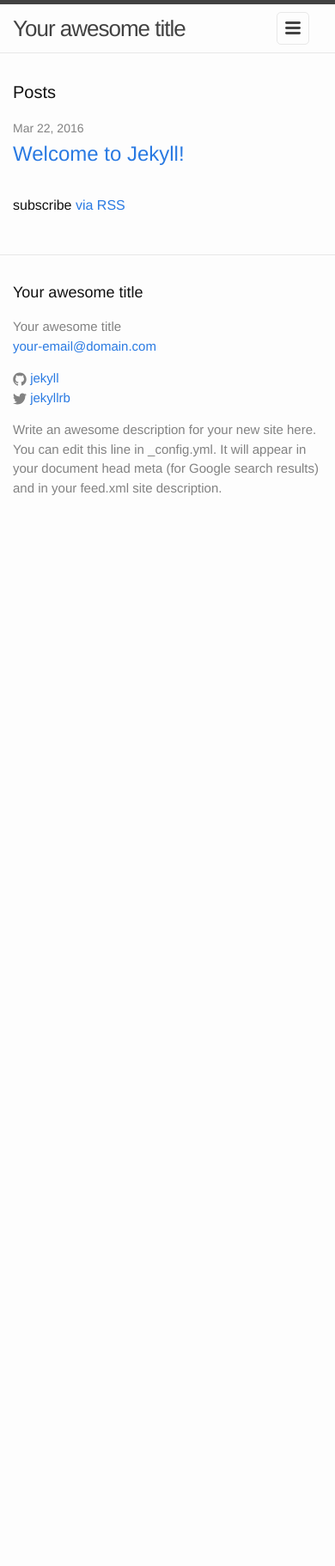
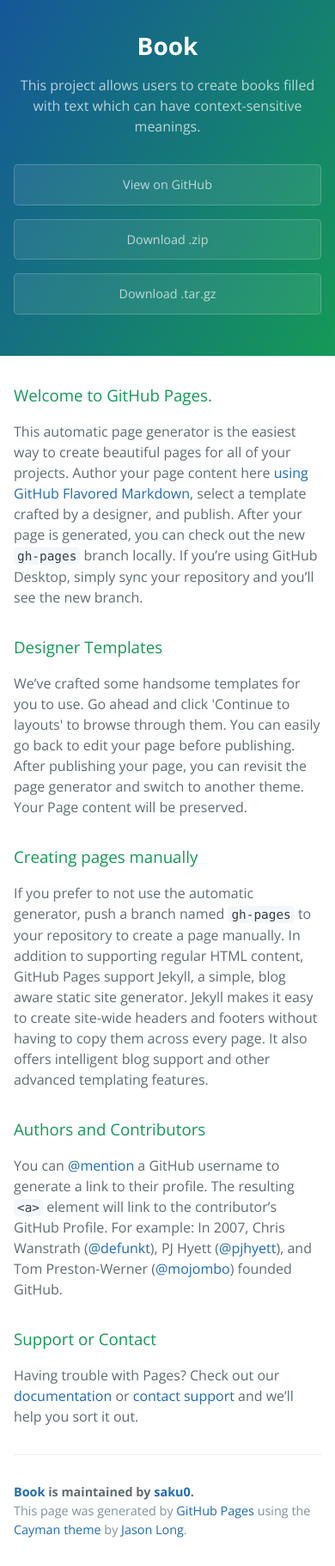
Before and after one commit to saku0/book, a Jekyll site: the page index.html, which Jekyll copies as it is, in a window 390 px wide. Shown: the whole page at 86% size. Built offline with Jekyll 4.4.1, drawn with Linux system fonts in a browser that asks for light colours; before the commit the page ends 900 px from its top, so only the background shows below that.

Commit message:
Create gh-pages branch via GitHub

```diff
--- a/index.html
+++ b/index.html
@@ -1,23 +1,57 @@
----
-layout: default
----
+<!DOCTYPE html>
+<html lang="en-us">
+  <head>
+    <meta charset="UTF-8">
+    <title>Book by saku0</title>
+    <meta name="viewport" content="width=device-width, initial-scale=1">
+    <link rel="stylesheet" type="text/css" href="stylesheets/normalize.css" media="screen">
+    <link href='https://fonts.googleapis.com/css?family=Open+Sans:400,700' rel='stylesheet' type='text/css'>
+    <link rel="stylesheet" type="text/css" href="stylesheets/stylesheet.css" media="screen">
+    <link rel="stylesheet" type="text/css" href="stylesheets/github-light.css" media="screen">
+  </head>
+  <body>
+    <section class="page-header">
+      <h1 class="project-name">Book</h1>
+      <h2 class="project-tagline">This project allows users to create books filled with text which can have context-sensitive meanings.</h2>
+      <a href="https://github.com/saku0/book" class="btn">View on GitHub</a>
+      <a href="https://github.com/saku0/book/zipball/master" class="btn">Download .zip</a>
+      <a href="https://github.com/saku0/book/tarball/master" class="btn">Download .tar.gz</a>
+    </section>
 
-<div class="home">
+    <section class="main-content">
+      <h3>
+<a id="welcome-to-github-pages" class="anchor" href="#welcome-to-github-pages" aria-hidden="true"><span aria-hidden="true" class="octicon octicon-link"></span></a>Welcome to GitHub Pages.</h3>
 
-  <h1 class="page-heading">Posts</h1>
+<p>This automatic page generator is the easiest way to create beautiful pages for all of your projects. Author your page content here <a href="https://guides.github.com/features/mastering-markdown/">using GitHub Flavored Markdown</a>, select a template crafted by a designer, and publish. After your page is generated, you can check out the new <code>gh-pages</code> branch locally. If you’re using GitHub Desktop, simply sync your repository and you’ll see the new branch.</p>
 
-  <ul class="post-list">
-    {% for post in site.posts %}
-      <li>
-        <span class="post-meta">{{ post.date | date: "%b %-d, %Y" }}</span>
+<h3>
+<a id="designer-templates" class="anchor" href="#designer-templates" aria-hidden="true"><span aria-hidden="true" class="octicon octicon-link"></span></a>Designer Templates</h3>
 
-        <h2>
-          <a class="post-link" href="{{ post.url | prepend: site.baseurl }}">{{ post.title }}</a>
-        </h2>
-      </li>
-    {% endfor %}
-  </ul>
+<p>We’ve crafted some handsome templates for you to use. Go ahead and click 'Continue to layouts' to browse through them. You can easily go back to edit your page before publishing. After publishing your page, you can revisit the page generator and switch to another theme. Your Page content will be preserved.</p>
 
-  <p class="rss-subscribe">subscribe <a href="{{ "/feed.xml" | prepend: site.baseurl }}">via RSS</a></p>
+<h3>
+<a id="creating-pages-manually" class="anchor" href="#creating-pages-manually" aria-hidden="true"><span aria-hidden="true" class="octicon octicon-link"></span></a>Creating pages manually</h3>
 
-</div>
+<p>If you prefer to not use the automatic generator, push a branch named <code>gh-pages</code> to your repository to create a page manually. In addition to supporting regular HTML content, GitHub Pages support Jekyll, a simple, blog aware static site generator. Jekyll makes it easy to create site-wide headers and footers without having to copy them across every page. It also offers intelligent blog support and other advanced templating features.</p>
+
+<h3>
+<a id="authors-and-contributors" class="anchor" href="#authors-and-contributors" aria-hidden="true"><span aria-hidden="true" class="octicon octicon-link"></span></a>Authors and Contributors</h3>
+
+<p>You can <a href="https://help.github.com/articles/basic-writing-and-formatting-syntax/#mentioning-users-and-teams" class="user-mention">@mention</a> a GitHub username to generate a link to their profile. The resulting <code>&lt;a&gt;</code> element will link to the contributor’s GitHub Profile. For example: In 2007, Chris Wanstrath (<a href="https://github.com/defunkt" class="user-mention">@defunkt</a>), PJ Hyett (<a href="https://github.com/pjhyett" class="user-mention">@pjhyett</a>), and Tom Preston-Werner (<a href="https://github.com/mojombo" class="user-mention">@mojombo</a>) founded GitHub.</p>
+
+<h3>
+<a id="support-or-contact" class="anchor" href="#support-or-contact" aria-hidden="true"><span aria-hidden="true" class="octicon octicon-link"></span></a>Support or Contact</h3>
+
+<p>Having trouble with Pages? Check out our <a href="https://help.github.com/pages">documentation</a> or <a href="https://github.com/contact">contact support</a> and we’ll help you sort it out.</p>
+
+      <footer class="site-footer">
+        <span class="site-footer-owner"><a href="https://github.com/saku0/book">Book</a> is maintained by <a href="https://github.com/saku0">saku0</a>.</span>
+
+        <span class="site-footer-credits">This page was generated by <a href="https://pages.github.com">GitHub Pages</a> using the <a href="https://github.com/jasonlong/cayman-theme">Cayman theme</a> by <a href="https://twitter.com/jasonlong">Jason Long</a>.</span>
+      </footer>
+
+    </section>
+
+
+  </body>
+</html>
--- /dev/null
+++ b/stylesheets/github-light.css
@@ -0,0 +1,115 @@
+/*
+   Copyright 2014 GitHub Inc.
+
+   Licensed under the Apache License, Version 2.0 (the "License");
+   you may not use this file except in compliance with the License.
+   You may obtain a copy of the License at
+
+       http://www.apache.org/licenses/LICENSE-2.0
+
+   Unless required by applicable law or agreed to in writing, software
+   distributed under the License is distributed on an "AS IS" BASIS,
+   WITHOUT WARRANTIES OR CONDITIONS OF ANY KIND, either express or implied.
+   See the License for the specific language governing permissions and
+   limitations under the License.
+
+*/
+
+.pl-c /* comment */ {
+  color: #969896;
+}
+
+.pl-c1      /* constant, markup.raw, meta.diff.header, meta.module-reference, meta.property-name, support, support.constant, support.variable, variable.other.constant */,
+.pl-s .pl-v /* string variable */ {
+  color: #0086b3;
+}
+
+.pl-e  /* entity */,
+.pl-en /* entity.name */ {
+  color: #795da3;
+}
+
+.pl-s .pl-s1 /* string source */,
+.pl-smi      /* storage.modifier.import, storage.modifier.package, storage.type.java, variable.other, variable.parameter.function */ {
+  color: #333;
+}
+
+.pl-ent /* entity.name.tag */ {
+  color: #63a35c;
+}
+
+.pl-k /* keyword, storage, storage.type */ {
+  color: #a71d5d;
+}
+
+.pl-pds              /* punctuation.definition.string, string.regexp.character-class */,
+.pl-s                /* string */,
+.pl-s .pl-pse .pl-s1 /* string punctuation.section.embedded source */,
+.pl-sr               /* string.regexp */,
+.pl-sr .pl-cce       /* string.regexp constant.character.escape */,
+.pl-sr .pl-sra       /* string.regexp string.regexp.arbitrary-repitition */,
+.pl-sr .pl-sre       /* string.regexp source.ruby.embedded */ {
+  color: #183691;
+}
+
+.pl-v /* variable */ {
+  color: #ed6a43;
+}
+
+.pl-id /* invalid.deprecated */ {
+  color: #b52a1d;
+}
+
+.pl-ii /* invalid.illegal */ {
+  background-color: #b52a1d;
+  color: #f8f8f8;
+}
+
+.pl-sr .pl-cce /* string.regexp constant.character.escape */ {
+  color: #63a35c;
+  font-weight: bold;
+}
+
+.pl-ml /* markup.list */ {
+  color: #693a17;
+}
+
+.pl-mh        /* markup.heading */,
+.pl-mh .pl-en /* markup.heading entity.name */,
+.pl-ms        /* meta.separator */ {
+  color: #1d3e81;
+  font-weight: bold;
+}
+
+.pl-mq /* markup.quote */ {
+  color: #008080;
+}
+
+.pl-mi /* markup.italic */ {
+  color: #333;
+  font-style: italic;
+}
+
+.pl-mb /* markup.bold */ {
+  color: #333;
+  font-weight: bold;
+}
+
+.pl-md /* markup.deleted, meta.diff.header.from-file */ {
+  background-color: #ffecec;
+  color: #bd2c00;
+}
+
+.pl-mi1 /* markup.inserted, meta.diff.header.to-file */ {
+  background-color: #eaffea;
+  color: #55a532;
+}
+
+.pl-mdr /* meta.diff.range */ {
+  color: #795da3;
+  font-weight: bold;
+}
+
+.pl-mo /* meta.output */ {
+  color: #1d3e81;
+}
--- /dev/null
+++ b/stylesheets/stylesheet.css
@@ -0,0 +1,245 @@
+* {
+  box-sizing: border-box; }
+
+body {
+  padding: 0;
+  margin: 0;
+  font-family: "Open Sans", "Helvetica Neue", Helvetica, Arial, sans-serif;
+  font-size: 16px;
+  line-height: 1.5;
+  color: #606c71; }
+
+a {
+  color: #1e6bb8;
+  text-decoration: none; }
+  a:hover {
+    text-decoration: underline; }
+
+.btn {
+  display: inline-block;
+  margin-bottom: 1rem;
+  color: rgba(255, 255, 255, 0.7);
+  background-color: rgba(255, 255, 255, 0.08);
+  border-color: rgba(255, 255, 255, 0.2);
+  border-style: solid;
+  border-width: 1px;
+  border-radius: 0.3rem;
+  transition: color 0.2s, background-color 0.2s, border-color 0.2s; }
+  .btn + .btn {
+    margin-left: 1rem; }
+
+.btn:hover {
+  color: rgba(255, 255, 255, 0.8);
+  text-decoration: none;
+  background-color: rgba(255, 255, 255, 0.2);
+  border-color: rgba(255, 255, 255, 0.3); }
+
+@media screen and (min-width: 64em) {
+  .btn {
+    padding: 0.75rem 1rem; } }
+
+@media screen and (min-width: 42em) and (max-width: 64em) {
+  .btn {
+    padding: 0.6rem 0.9rem;
+    font-size: 0.9rem; } }
+
+@media screen and (max-width: 42em) {
+  .btn {
+    display: block;
+    width: 100%;
+    padding: 0.75rem;
+    font-size: 0.9rem; }
+    .btn + .btn {
+      margin-top: 1rem;
+      margin-left: 0; } }
+
+.page-header {
+  color: #fff;
+  text-align: center;
+  background-color: #159957;
+  background-image: linear-gradient(120deg, #155799, #159957); }
+
+@media screen and (min-width: 64em) {
+  .page-header {
+    padding: 5rem 6rem; } }
+
+@media screen and (min-width: 42em) and (max-width: 64em) {
+  .page-header {
+    padding: 3rem 4rem; } }
+
+@media screen and (max-width: 42em) {
+  .page-header {
+    padding: 2rem 1rem; } }
+
+.project-name {
+  margin-top: 0;
+  margin-bottom: 0.1rem; }
+
+@media screen and (min-width: 64em) {
+  .project-name {
+    font-size: 3.25rem; } }
+
+@media screen and (min-width: 42em) and (max-width: 64em) {
+  .project-name {
+    font-size: 2.25rem; } }
+
+@media screen and (max-width: 42em) {
+  .project-name {
+    font-size: 1.75rem; } }
+
+.project-tagline {
+  margin-bottom: 2rem;
+  font-weight: normal;
+  opacity: 0.7; }
+
+@media screen and (min-width: 64em) {
+  .project-tagline {
+    font-size: 1.25rem; } }
+
+@media screen and (min-width: 42em) and (max-width: 64em) {
+  .project-tagline {
+    font-size: 1.15rem; } }
+
+@media screen and (max-width: 42em) {
+  .project-tagline {
+    font-size: 1rem; } }
+
+.main-content :first-child {
+  margin-top: 0; }
+.main-content img {
+  max-width: 100%; }
+.main-content h1, .main-content h2, .main-content h3, .main-content h4, .main-content h5, .main-content h6 {
+  margin-top: 2rem;
+  margin-bottom: 1rem;
+  font-weight: normal;
+  color: #159957; }
+.main-content p {
+  margin-bottom: 1em; }
+.main-content code {
+  padding: 2px 4px;
+  font-family: Consolas, "Liberation Mono", Menlo, Courier, monospace;
+  font-size: 0.9rem;
+  color: #383e41;
+  background-color: #f3f6fa;
+  border-radius: 0.3rem; }
+.main-content pre {
+  padding: 0.8rem;
+  margin-top: 0;
+  margin-bottom: 1rem;
+  font: 1rem Consolas, "Liberation Mono", Menlo, Courier, monospace;
+  color: #567482;
+  word-wrap: normal;
+  background-color: #f3f6fa;
+  border: solid 1px #dce6f0;
+  border-radius: 0.3rem; }
+  .main-content pre > code {
+    padding: 0;
+    margin: 0;
+    font-size: 0.9rem;
+    color: #567482;
+    word-break: normal;
+    white-space: pre;
+    background: transparent;
+    border: 0; }
+.main-content .highlight {
+  margin-bottom: 1rem; }
+  .main-content .highlight pre {
+    margin-bottom: 0;
+    word-break: normal; }
+.main-content .highlight pre, .main-content pre {
+  padding: 0.8rem;
+  overflow: auto;
+  font-size: 0.9rem;
+  line-height: 1.45;
+  border-radius: 0.3rem; }
+.main-content pre code, .main-content pre tt {
+  display: inline;
+  max-width: initial;
+  padding: 0;
+  margin: 0;
+  overflow: initial;
+  line-height: inherit;
+  word-wrap: normal;
+  background-color: transparent;
+  border: 0; }
+  .main-content pre code:before, .main-content pre code:after, .main-content pre tt:before, .main-content pre tt:after {
+    content: normal; }
+.main-content ul, .main-content ol {
+  margin-top: 0; }
+.main-content blockquote {
+  padding: 0 1rem;
+  margin-left: 0;
+  color: #819198;
+  border-left: 0.3rem solid #dce6f0; }
+  .main-content blockquote > :first-child {
+    margin-top: 0; }
+  .main-content blockquote > :last-child {
+    margin-bottom: 0; }
+.main-content table {
+  display: block;
+  width: 100%;
+  overflow: auto;
+  word-break: normal;
+  word-break: keep-all; }
+  .main-content table th {
+    font-weight: bold; }
+  .main-content table th, .main-content table td {
+    padding: 0.5rem 1rem;
+    border: 1px solid #e9ebec; }
+.main-content dl {
+  padding: 0; }
+  .main-content dl dt {
+    padding: 0;
+    margin-top: 1rem;
+    font-size: 1rem;
+    font-weight: bold; }
+  .main-content dl dd {
+    padding: 0;
+    margin-bottom: 1rem; }
+.main-content hr {
+  height: 2px;
+  padding: 0;
+  margin: 1rem 0;
+  background-color: #eff0f1;
+  border: 0; }
+
+@media screen and (min-width: 64em) {
+  .main-content {
+    max-width: 64rem;
+    padding: 2rem 6rem;
+    margin: 0 auto;
+    font-size: 1.1rem; } }
+
+@media screen and (min-width: 42em) and (max-width: 64em) {
+  .main-content {
+    padding: 2rem 4rem;
+    font-size: 1.1rem; } }
+
+@media screen and (max-width: 42em) {
+  .main-content {
+    padding: 2rem 1rem;
+    font-size: 1rem; } }
+
+.site-footer {
+  padding-top: 2rem;
+  margin-top: 2rem;
+  border-top: solid 1px #eff0f1; }
+
+.site-footer-owner {
+  display: block;
+  font-weight: bold; }
+
+.site-footer-credits {
+  color: #819198; }
+
+@media screen and (min-width: 64em) {
+  .site-footer {
+    font-size: 1rem; } }
+
+@media screen and (min-width: 42em) and (max-width: 64em) {
+  .site-footer {
+    font-size: 1rem; } }
+
+@media screen and (max-width: 42em) {
+  .site-footer {
+    font-size: 0.9rem; } }
```
Also changed, not shown: params.json (added, +6 -0 lines), stylesheets/normalize.css (added).
